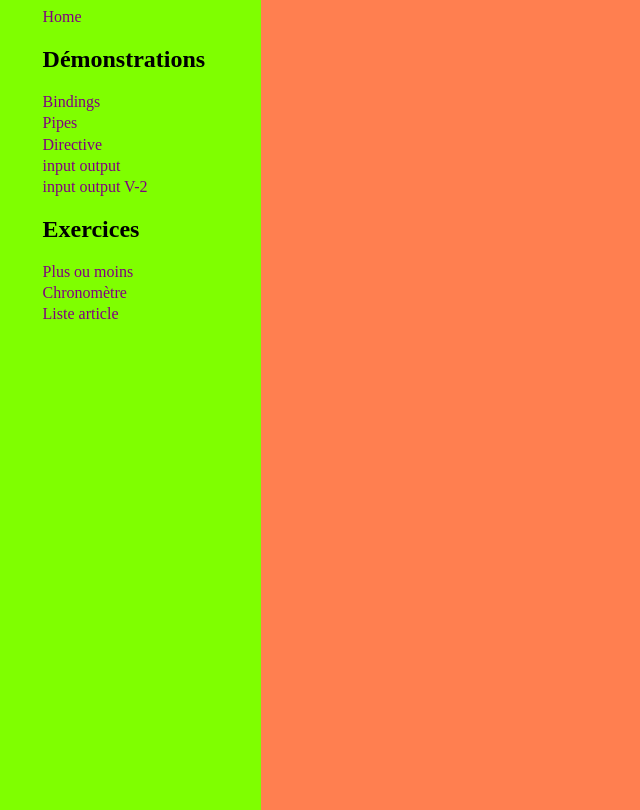
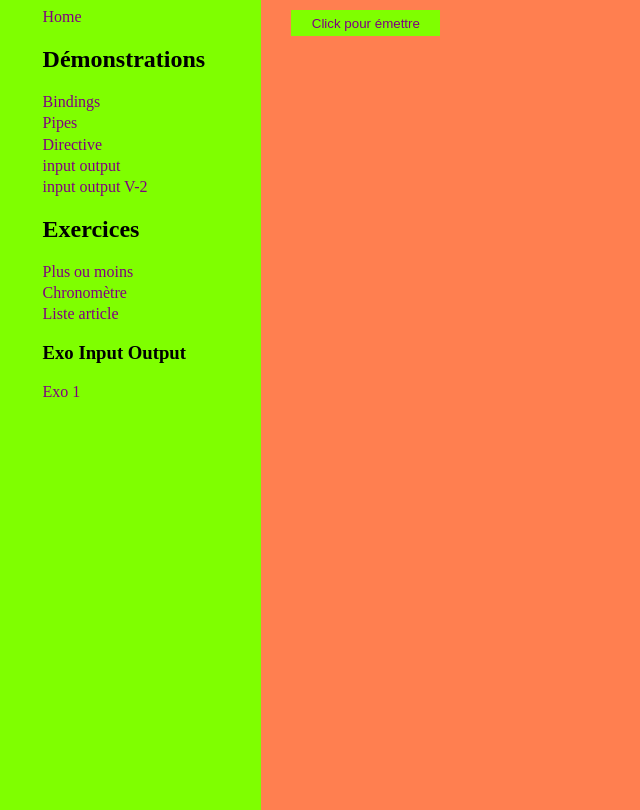
Before and after one commit to Erdmannremy/MonprojetTechnofutur_Tic, an Angular app: page /exo-boutton-click in a window 1280 px wide. Before the commit this address led to /. Shown: the whole page, without its empty margins (0-640 px from the left). Built offline with nearby package versions, Linux system fonts and the light colour scheme.

Commit message:
Exo_1 input output

```diff
--- a/src/app/app-routing.module.ts
+++ b/src/app/app-routing.module.ts
@@ -9,6 +9,8 @@ import { DemoDirectiveComponent } from './demo/demo-directive/demo-directive.com
 import { ArticleListeDirectiveComponent } from './exercices/article-liste-directive/article-liste-directive.component';
 import { ParentComponentComponent } from './demo/demoInputOutput/parent-component/parent-component.component';
 import { ParentComponent } from './demo/demoInputOutput/v-2/parent/parent.component';
+import { ExoBouttonClickComponent } from './exercices/exo-boutton-click/exo-boutton-click.component';
+import { ExoBouttonClickParentComponent } from './exercices/exo-boutton-click-parent/exo-boutton-click-parent.component';
 
 const routes: Routes = [
   { path: '', redirectTo: 'home', pathMatch: 'full' },
@@ -20,7 +22,8 @@ const routes: Routes = [
   { path: 'demo-input-output-V-2', component: ParentComponent },
   { path: 'exercice1', component: Exercice1Component },
   { path: 'exercice2', component: Exercice2Component },
-  { path: 'article-liste-directive', component: ArticleListeDirectiveComponent }
+  { path: 'article-liste-directive', component: ArticleListeDirectiveComponent },
+  { path: 'exo-boutton-click', component: ExoBouttonClickParentComponent },
 ];
 
 @NgModule({
--- a/src/app/app.module.ts
+++ b/src/app/app.module.ts
@@ -17,6 +17,8 @@ import { ChildComponentComponent } from './demo/demoInputOutput/child-component/
 import { ParentComponentComponent } from './demo/demoInputOutput/parent-component/parent-component.component';
 import { ChildComponent } from './demo/demoInputOutput/v-2/child/child.component';
 import { ParentComponent } from './demo/demoInputOutput/v-2/parent/parent.component';
+import { ExoBouttonClickComponent } from './exercices/exo-boutton-click/exo-boutton-click.component';
+import { ExoBouttonClickParentComponent } from './exercices/exo-boutton-click-parent/exo-boutton-click-parent.component';
 
 
 @NgModule({
@@ -33,7 +35,9 @@ import { ParentComponent } from './demo/demoInputOutput/v-2/parent/parent.compon
     ChildComponentComponent,
     ParentComponentComponent,
     ChildComponent,
-    ParentComponent
+    ParentComponent,
+    ExoBouttonClickComponent,
+    ExoBouttonClickParentComponent
   ],
   imports: [
     BrowserModule,
--- /dev/null
+++ b/src/app/exercices/exo-boutton-click-parent/exo-boutton-click-parent.component.html
@@ -0,0 +1 @@
+<app-exo-boutton-click (buttonClicked)="handleButtonCLicked()"></app-exo-boutton-click>
--- /dev/null
+++ b/src/app/exercices/exo-boutton-click-parent/exo-boutton-click-parent.component.ts
@@ -0,0 +1,12 @@
+import { Component } from '@angular/core';
+
+@Component({
+  selector: 'app-exo-boutton-click-parent',
+  templateUrl: './exo-boutton-click-parent.component.html',
+  styleUrls: ['./exo-boutton-click-parent.component.scss']
+})
+export class ExoBouttonClickParentComponent {
+  handleButtonCLicked() : void{
+    console.log("Le boutton a été cliqué !")
+  }
+}
--- /dev/null
+++ b/src/app/exercices/exo-boutton-click/exo-boutton-click.component.html
@@ -0,0 +1 @@
+<button (click)="handleButtonClick()">Click pour émettre</button>
--- /dev/null
+++ b/src/app/exercices/exo-boutton-click/exo-boutton-click.component.ts
@@ -0,0 +1,16 @@
+import { Component, EventEmitter, Output } from '@angular/core';
+
+@Component({
+  selector: 'app-exo-boutton-click',
+  templateUrl: './exo-boutton-click.component.html',
+  styleUrls: ['./exo-boutton-click.component.scss']
+})
+export class ExoBouttonClickComponent {
+  @Output() buttonClicked = new EventEmitter<void>();
+
+  handleButtonClick() : void {
+    // 2mettre un évenement lorque le button est cliqué
+    this.buttonClicked.emit();
+
+  }
+}
--- a/src/app/navbar/navbar.component.html
+++ b/src/app/navbar/navbar.component.html
@@ -11,5 +11,7 @@
         <li><a routerLink="exercice1">Plus ou moins</a></li>
         <li><a routerLink="exercice2">Chronomètre</a></li>
         <li><a routerLink="article-liste-directive">Liste article</a></li>
+        <h3>Exo Input Output</h3>
+        <li><a routerLink="exo-boutton-click">Exo 1</a></li>
     </ul>
 </nav>
```
Also changed, not shown: src/app/exercices/exo-boutton-click-parent/exo-boutton-click-parent.component.scss (added), src/app/exercices/exo-boutton-click/exo-boutton-click.component.scss (added), 1 other file (tests, documents, lock files or other folders).
